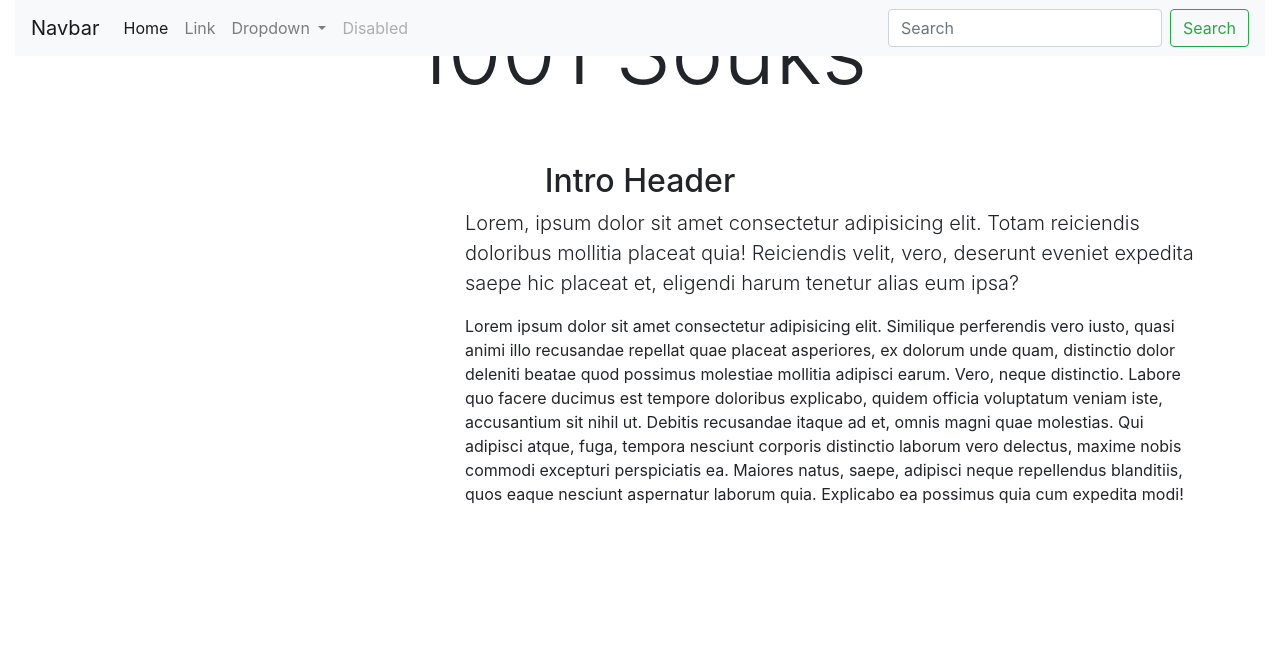
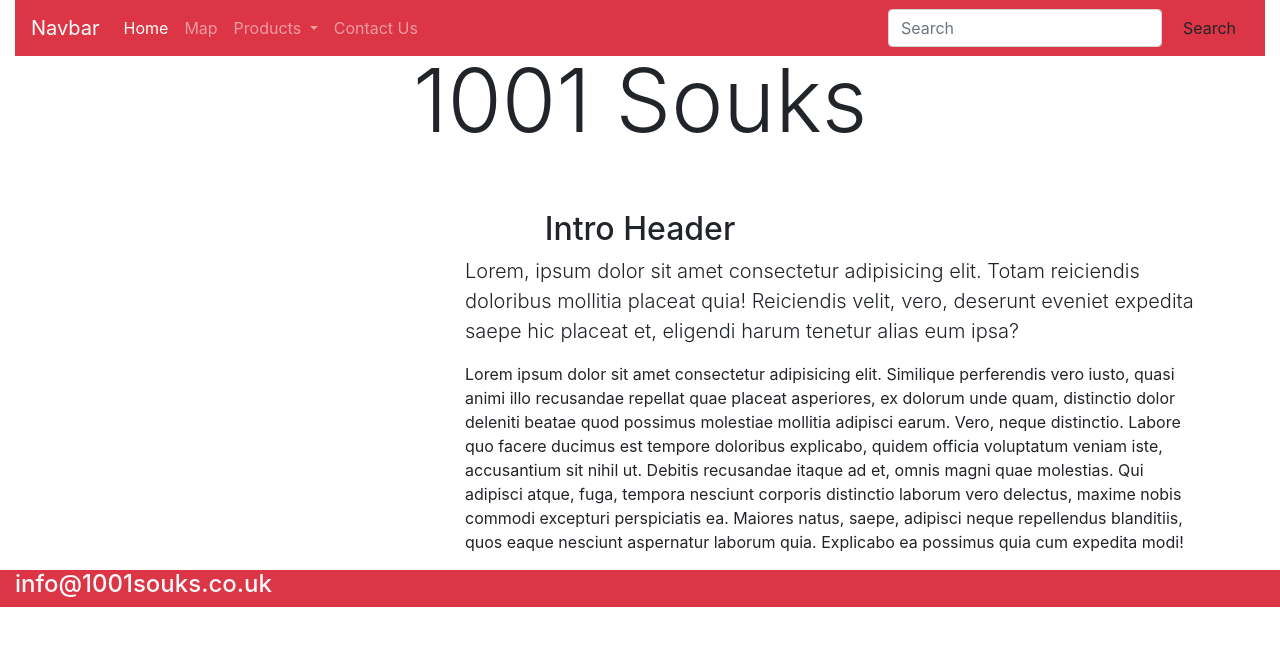
Before and after one commit to BelT26/1001-Souks, a Django app: page / in a window 1280 px wide. Shown: the top 646 px of the page. Run offline with Django 3.2, Linux system fonts and the light colour scheme.

Commit message:
add footer, add content to navbar

```diff
--- a/home/templates/home/index.html
+++ b/home/templates/home/index.html
@@ -2,7 +2,7 @@
 {% load static %}
 
 {% block content %}
-    <div class="container-fluid mb-5" id="hero-img-container">
+    <div class="container-fluid my-5" id="hero-img-container">
         <div class="row">
             <div class="col">
                 <h1 class="display-2 text-center">1001 Souks</h1>
--- a/templates/base.html
+++ b/templates/base.html
@@ -14,7 +14,7 @@
     </head>
     <body>
         <header class="container-fluid fixed-top">
-            <nav class="navbar navbar-expand-lg navbar-light bg-light">
+            <nav class="navbar navbar-expand-lg navbar-dark bg-danger">
                 <a class="navbar-brand" href="#">Navbar</a>
                 <button class="navbar-toggler" type="button" data-toggle="collapse" data-target="#navbarSupportedContent" aria-controls="navbarSupportedContent" aria-expanded="false" aria-label="Toggle navigation">
                   <span class="navbar-toggler-icon"></span>
@@ -26,26 +26,27 @@
                       <a class="nav-link" href="#">Home <span class="sr-only">(current)</span></a>
                     </li>
                     <li class="nav-item">
-                      <a class="nav-link" href="#">Link</a>
+                      <a class="nav-link" href="#">Map</a>
                     </li>
                     <li class="nav-item dropdown">
                       <a class="nav-link dropdown-toggle" href="#" id="navbarDropdown" role="button" data-toggle="dropdown" aria-haspopup="true" aria-expanded="false">
-                        Dropdown
+                        Products
                       </a>
                       <div class="dropdown-menu" aria-labelledby="navbarDropdown">
-                        <a class="dropdown-item" href="#">Action</a>
-                        <a class="dropdown-item" href="#">Another action</a>
-                        <div class="dropdown-divider"></div>
-                        <a class="dropdown-item" href="#">Something else here</a>
+                        <a class="dropdown-item" href="#">Leather</a>
+                        <a class="dropdown-item" href="#">Metalwork</a>
+                        <a class="dropdown-item" href="#">Jewellery</a>
+                        <a class="dropdown-item" href="#">Textiles</a>
+                        <a class="dropdown-item" href="#">Ceramics</a>
                       </div>
                     </li>
                     <li class="nav-item">
-                      <a class="nav-link disabled" href="#" tabindex="-1" aria-disabled="true">Disabled</a>
-                    </li>
+                        <a class="nav-link" href="#">Contact Us</a>
+                      </li>
                   </ul>
                   <form class="form-inline my-2 my-lg-0">
                     <input class="form-control mr-sm-2" type="search" placeholder="Search" aria-label="Search">
-                    <button class="btn btn-outline-success my-2 my-sm-0" type="submit">Search</button>
+                    <button class="btn my-2 my-sm-0" type="submit">Search</button>
                   </form>
                 </div>
               </nav>
@@ -55,6 +56,15 @@
         {% endif %}
         {% block content %}
         {% endblock %}
+        <footer class="container-fluid bg-danger text-light h-50">
+            <div class="row">
+                <div class="col-md-6" id="contact-email">
+                    <h4>info@1001souks.co.uk</h4>
+                </div>
+                <div class="col-md-6" id="social-media-links">
+                </div>
+            </div>
+        </footer>
         <!-- Optional JavaScript -->
         <!-- jQuery first, then Popper.js, then Bootstrap JS -->
         <script src="https://code.jquery.com/jquery-3.4.1.slim.min.js" integrity="sha384-J6qa4849blE2+poT4WnyKhv5vZF5SrPo0iEjwBvKU7imGFAV0wwj1yYfoRSJoZ+n" crossorigin="anonymous"></script>
```
